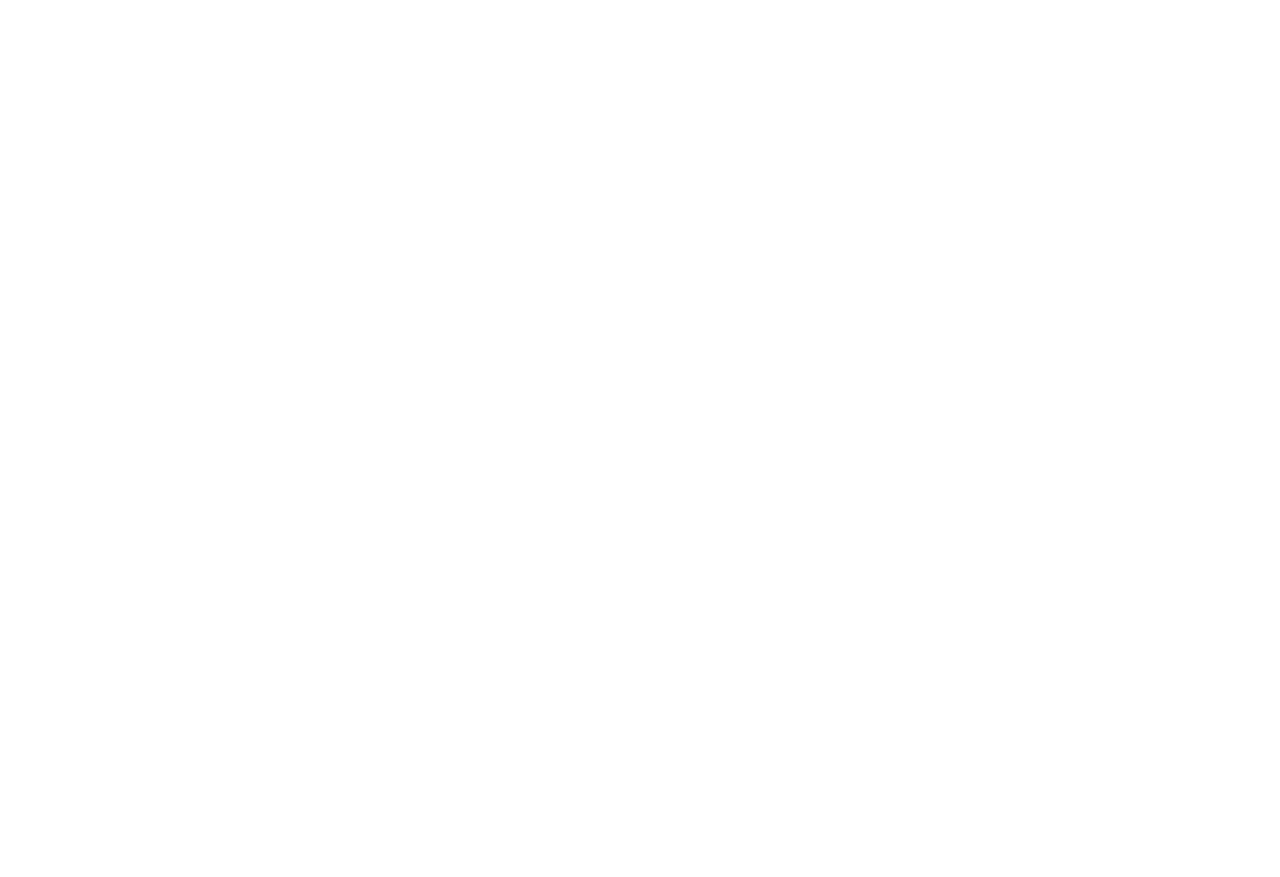
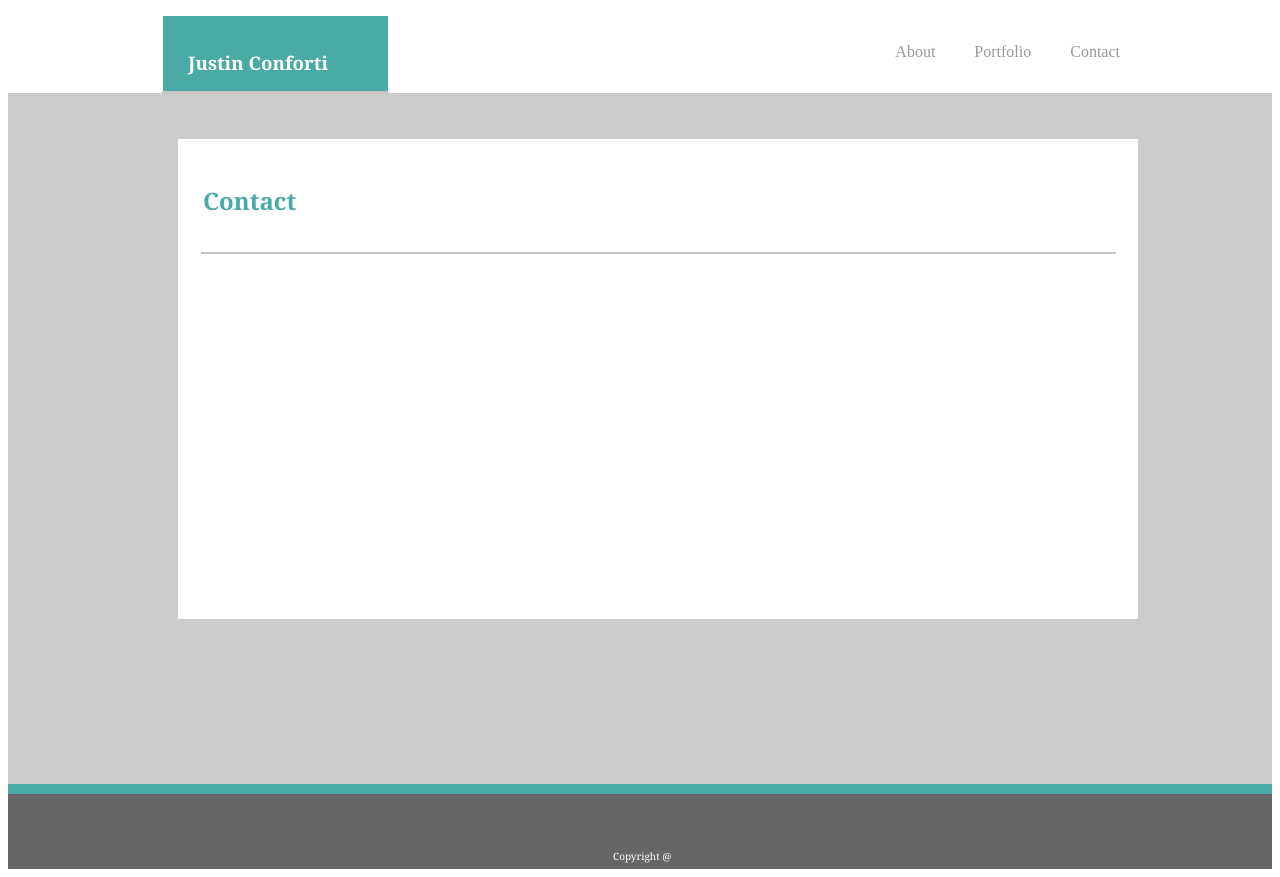
Before and after one commit to JustinConforti/Self-portfolio, a plain HTML site: page contact.html in a window 1280 px wide. Before the commit the page ends 800 px from the top, so only its background shows below. Drawn offline with Linux system fonts and the light colour scheme; files whose address does not match are found by name.

Commit message:
started contact page

```diff
--- a/assets/css/style.css
+++ b/assets/css/style.css
@@ -1,25 +1,30 @@
 header {
 
-    border-bottom: 1px ridge #9c9b9b;
+    border-bottom: 1px ridge #c7c5c5;
 }
 nav {
+
 
     height: 80px;
     width: 960px;
     margin: 0 auto;
+    padding-top: 5px;
 }
 
 .nametitle {
 
+    margin: 0 auto;
+    border-bottom-color: #c7c5c5;
+    border-bottom-style: 1px ridge;
     padding-top:15px;
     display:inline-block;
     font-family: 'Georgia', Times, Times New Roman, serif;
     padding-left: 25px;
     color: white;
     width: 200px;
+    height: 60px;
     background-color: #4aaaa5;
     border-style: solid;
-    margin-bottom: 0px;
 }
 
 .nav-links {
@@ -29,16 +34,16 @@ nav {
     float: right;
     word-spacing: 35px;
 }
-a:link {
+a {
 
     text-decoration: none;
-    color: #cccccc
+    color: #9b9797
 }
 .main-background {
 
     margin: 0 auto;
     padding-top: 5px;
-    height:650px;
+    height:685px;
     background-color: #cccccc;
 }
 
@@ -66,7 +71,7 @@ h2 {
 .under-line {
 
     margin: 0 auto;
-    border-bottom: 2px solid #b3b1b1;
+    border-bottom: 2px solid #c7c5c5;
     width: 915px;
 
 }
@@ -88,7 +93,7 @@ p {
 }
 
 .footerborder {
-
+    background-color: #4aaaa5;
     height: 10px;
 }
 .footer {
@@ -96,3 +101,24 @@ p {
     background-color: #666666;
     height:75px;
 }
+
+.copyright {
+
+    margin: 0 auto;
+    font-size: 10px;
+    color: white;
+    font-family: 'Georgia', Times, Times New Roman, serif;
+    padding-left: 605px;
+    padding-top: 55px;
+}
+
+.contact-me {
+
+    margin-top: 40px;
+    margin-left: 170px;
+    border-top: 40px;
+    background-color: white;
+    height:480px;
+    width: 960px;
+    border-color: #dddddd;
+}
--- a/contact.html
+++ b/contact.html
@@ -0,0 +1,45 @@
+<!DOCTYPE html>
+<html>
+<head>
+    <title>Contact Page</title>
+    <link rel="stylesheet" type="text/css" href="C:\Users\Justin\Desktop\BootCamp\Self-portfolio\assets\css\style.css">
+</head>
+    <body>
+        <header>
+            <nav>
+                <div class ="nametitle">
+                    <h3>Justin Conforti</h3>
+                </div>
+                <div class ="nav-links">
+                    <a href="">About</a>
+                    <a href="">Portfolio</a>
+                    <a href="">Contact</a>
+            </nav>
+        </header>
+
+
+    <div class ="main-background">
+        <div class ="contact-me">
+            <h2>Contact</h2>
+                <div class ="under-line"></div>
+
+
+
+
+
+        </div>
+    </div>
+
+
+        <div class ="footerborder"></div>
+             <div class ="footer">
+                 <p class ="copyright">Copyright @</p></div>
+
+
+
+
+
+
+         </div>
+    </body>
+</html>
```
Also changed, not shown: index.html (+5 -3 lines).
